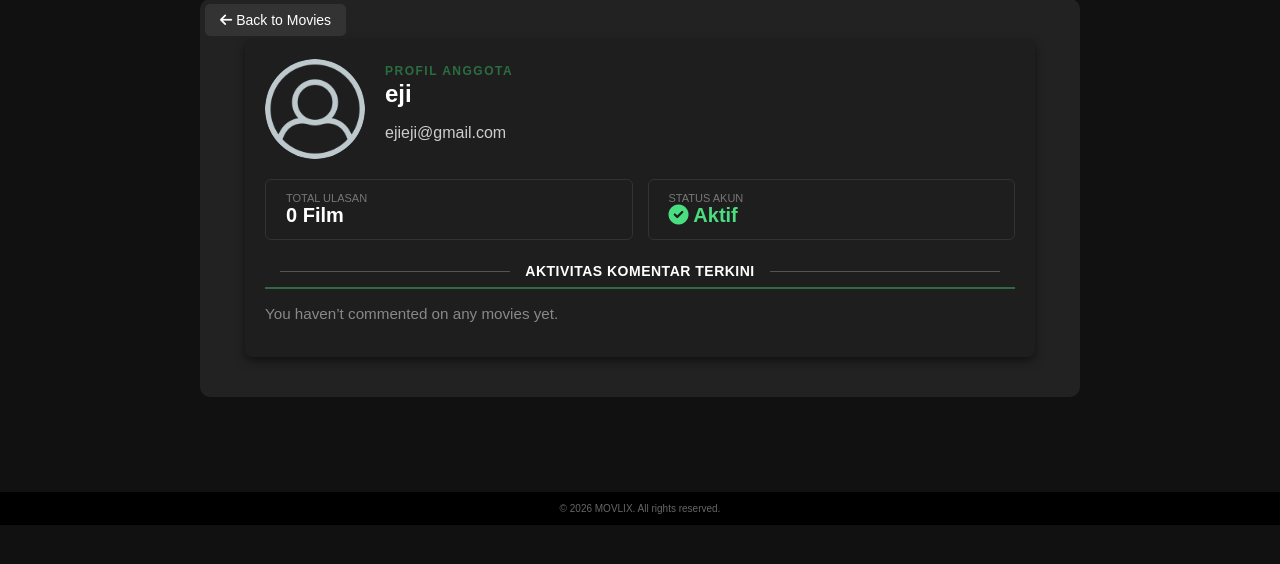
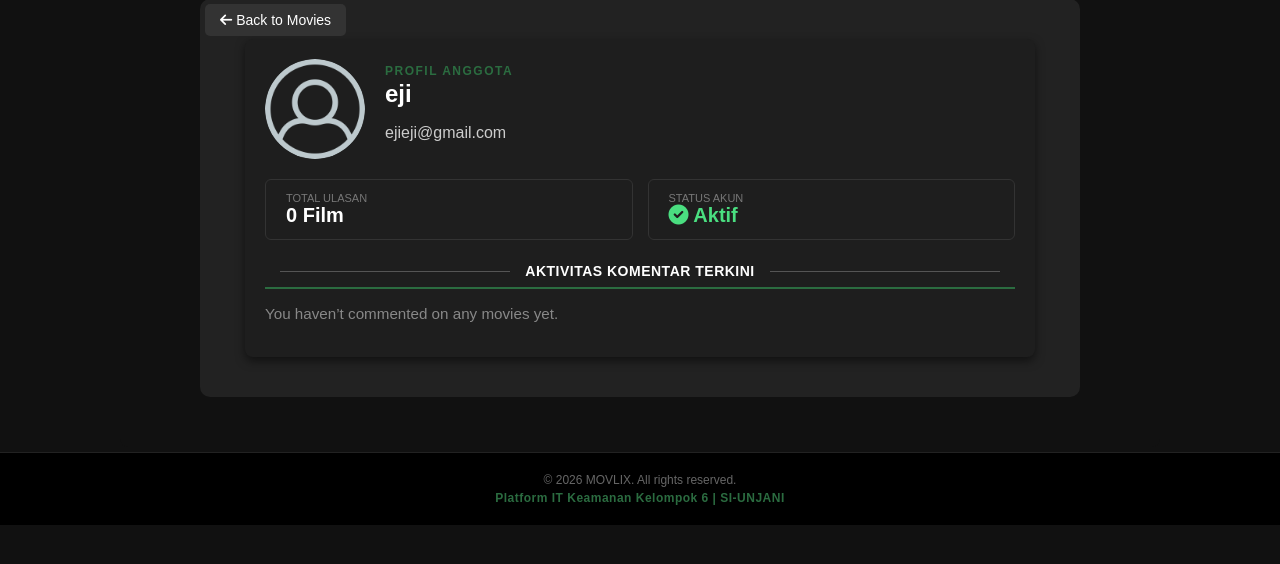
Before and after one commit to Fahryan212/movlix22, a PHP site: page /view/profile.php in a window 1280 px wide. Shown: the part 151-715 px from the top of the page. Run offline with PHP 8.4, Linux system fonts and the light colour scheme; a user stored in the database is signed in; data comes from the database, SQL or seed files in the repository; data that the repository does not hold is empty.

Commit message:
sematkan info identitas Kelompok 6 SI-UNJANI pada footer profil

```diff
--- a/htdocs/view/profile.php
+++ b/htdocs/view/profile.php
@@ -40,7 +40,6 @@ $total_reviews = count($display_reviews);
     <link rel="stylesheet" href="../public/css/style.css">
     <link rel="stylesheet" href="https://cdnjs.cloudflare.com/ajax/libs/font-awesome/6.0.0/css/all.min.css">
     <style>
-        /* [UI TAHAP 2] Mengubah warna background dan menambahkan aksen border kiri pada item ulasan */
         .review-item {
             background: rgba(43, 108, 64, 0.1);
             border-left: 4px solid #2b6c40;
@@ -159,8 +158,9 @@ $total_reviews = count($display_reviews);
     </div>
 </main>
 
-<footer class="main-footer">
-    <p>&copy; <?= date('Y') ?> MOVLIX. All rights reserved.</p>
+<footer class="main-footer" style="text-align: center; padding: 20px 10px; border-top: 1px solid #222; margin-top: 40px; font-size: 12px; color: #666;">
+    <p style="margin: 0;">&copy; <?= date('Y') ?> MOVLIX. All rights reserved.</p>
+    <p style="color: #2b6c40; font-weight: bold; margin: 4px 0 0 0; letter-spacing: 0.5px;">Platform IT Keamanan Kelompok 6 | SI-UNJANI</p>
 </footer>
 
 <script>
```
